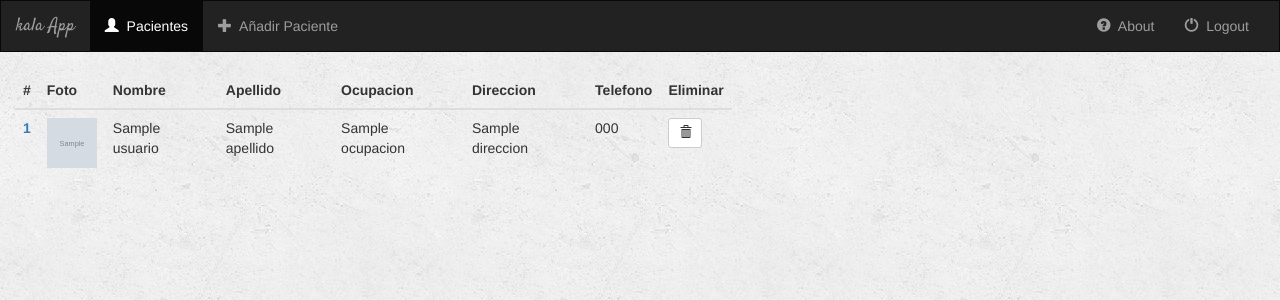
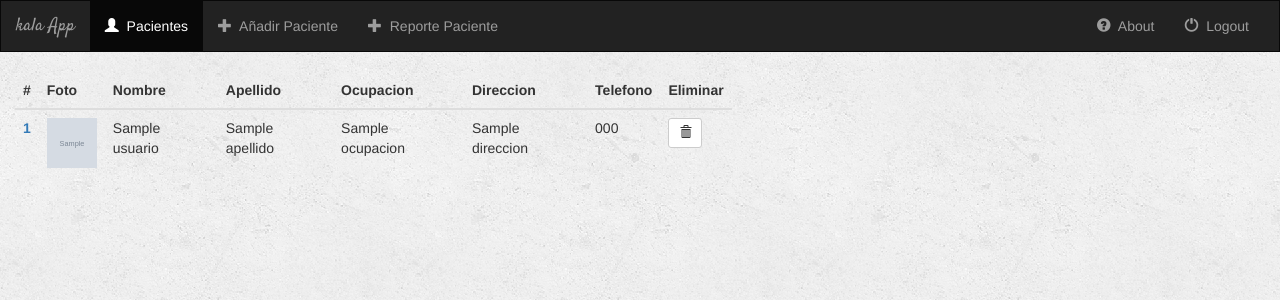
Before and after one commit to odmoreno/kalaFitnessApp, a Django app: template paciente/templates/paciente/index.html in a window 1280 px wide. Shown: the top 300 px of the page. Run offline with Django 3.2, Linux system fonts and the light colour scheme; the template is opened without the code that fills it: most values are stand-ins (such as "Sample title", 1, 10 or a date in 2020); grey boxes marked "Sample" are stand-in pictures; some libraries are stand-ins or nearby versions.

Commit message:
cambios presentacion

```diff
--- a/kala/settings.py
+++ b/kala/settings.py
@@ -36,7 +36,7 @@ INSTALLED_APPS = [
     'django.contrib.sessions',
     'django.contrib.messages',
     'django.contrib.staticfiles',
-   # 'directmessages',
+    'directmessages',
     'kalaapp.apps.KalaappConfig',
     'paciente.apps.PacienteConfig',
     'personal.apps.PersonalConfig',
--- a/paciente/templates/paciente/base.html
+++ b/paciente/templates/paciente/base.html
@@ -37,6 +37,11 @@
                         <span class="glyphicon glyphicon-plus" aria-hidden="true"></span>&nbsp; Añadir Paciente
                     </a>
                 </li>
+                <li class="">
+                    <a href="{% url 'paciente:reportePDF' %}">
+                        <span class="glyphicon glyphicon-plus" aria-hidden="true"></span>&nbsp; Reporte Paciente
+                    </a>
+                </li>
             </ul>
 
             <ul class="nav navbar-nav navbar-right">
--- a/personal/forms.py
+++ b/personal/forms.py
@@ -7,7 +7,8 @@ from kalaapp.models import Usuario, Rol
 class UsuarioForm(forms.ModelForm):
     class Meta:
         model = Usuario
-        fields = ['nombre', 'apellido', 'cedula', 'direccion', 'telefono', 'ocupacion', 'genero', 'edad', 'fecha_nacimiento', 'foto']
+        fields = ['nombre', 'apellido', 'cedula', 'direccion', 'telefono', 'ocupacion', 'genero', 'edad', 'foto']
+
 
 class UserForm(forms.ModelForm):
     password = forms.CharField(widget=forms.PasswordInput)
--- a/personal/views.py
+++ b/personal/views.py
@@ -10,8 +10,8 @@ from paciente.views import Paciente
 from django.http.response import HttpResponseRedirect, HttpResponse
 from django.http import JsonResponse
 from django.contrib.auth.decorators import login_required
-#from directmessages.apps import Inbox
-#from directmessages.models import Message
+from directmessages.apps import Inbox
+from directmessages.models import Message
 
 #@login_required
 def index(request):
@@ -38,7 +38,7 @@ def nuevoPersonal(request):
         user.save()
 
         rol = Rol.objects.get(tipo='nutricionista')
-        rol.save()
+        #rol.save()
 
         personal.usuario = user
         personal.rol = rol
```
